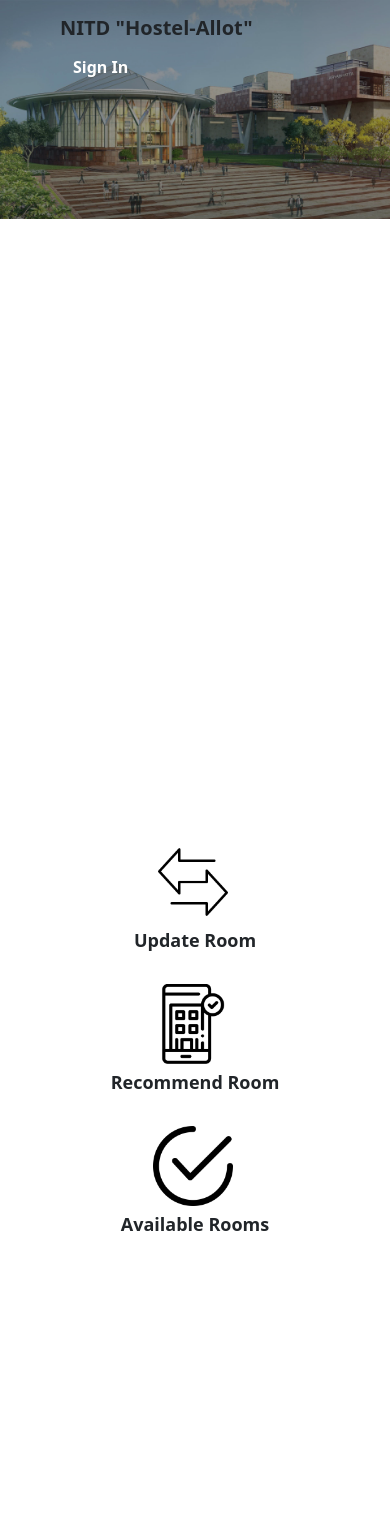
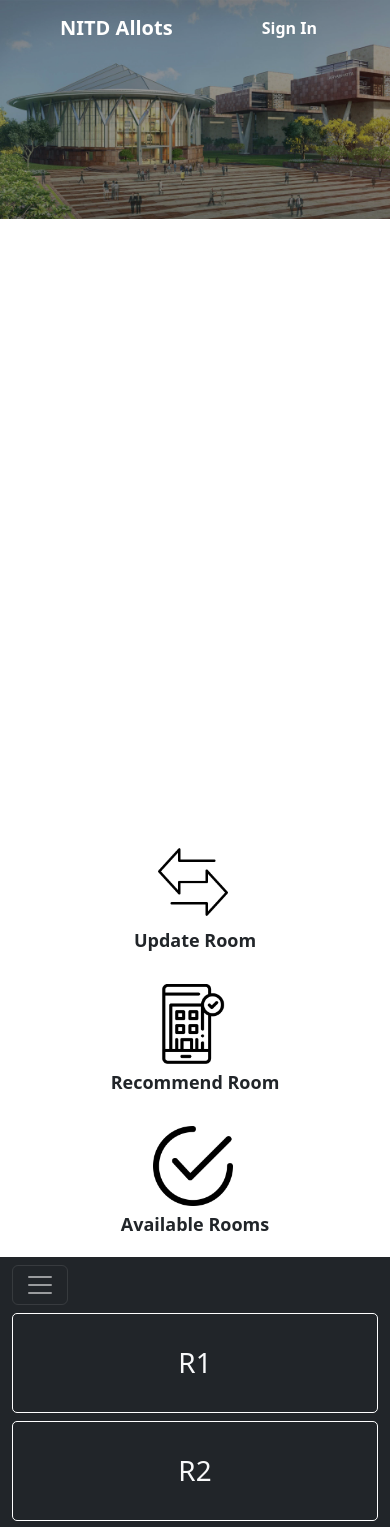
Before and after one commit to ShreyanshRaj22/roomAllot, a React (Create React App) app: page / in a window 390 px wide. Shown: the top 1527 px of the page. Before the commit the page ends 1249 px from the top, so only its background shows below. Built offline with nearby package versions, Linux system fonts and the light colour scheme; the HTML template or start-up script is replaced by a standard one.

Commit message:
Update Room Section

```diff
--- a/src/components/Banner.js
+++ b/src/components/Banner.js
@@ -8,7 +8,7 @@ const Banner = () => {
       <div className="banner-container">
         <img className="banner-image" src={bannerImage} alt="" />
         <div className="centered-text">
-        <h1>Welcome to NIT Delhi </h1>
+        <h1>NITD Accomodations</h1>
       </div>
       </div>
     </div>
--- a/src/components/Navbar.jsx
+++ b/src/components/Navbar.jsx
@@ -1,13 +1,16 @@
 import React from 'react'
 import "./navbar.css"
+import { Link } from "react-router-dom"
 export default function Navbar() {
+  const home="/";
+  const sign="/login"
   return (
     <div>
         <nav className="freenav navbar navbar-expand-lg navbar-light bg-light bg-transparent">
             <div className="container-fluid mx-5">
-                <a className="navbar-brand fw-bold text-dark" href="#">NITD "Hostel-Allot"</a>
+                <Link className="navbar-brand fw-bold text-white" to={home}>NITD Allots</Link>
                 <form className="d-flex">
-                  <button className="btn fw-bold text-white" type="submit">Sign In</button>
+                  <Link className="btn fw-bold text-white" to={sign}>Sign In</Link>
                 </form>
             </div>
         </nav>
--- /dev/null
+++ b/src/components/Update.css
@@ -0,0 +1,4 @@
+.roomClass:hover{
+    background-color: white;
+    color: black;
+}
--- /dev/null
+++ b/src/components/Update.js
@@ -0,0 +1,85 @@
+import React from "react";
+import "./Update.css"
+
+
+
+const Update = () => {
+    const handleClick =(i) => {
+
+    }
+
+  return (
+    <div style={{ marginTop: "2%" }}>
+      <nav className="navbar navbar-expand-lg navbar-dark bg-dark">
+        <div className="container-fluid">
+          <button
+            className="navbar-toggler"
+            type="button"
+            data-bs-toggle="collapse"
+            data-bs-target="#navbarNavDarkDropdown"
+            aria-controls="navbarNavDarkDropdown"
+            aria-expanded="false"
+            aria-label="Toggle navigation"
+          >
+            <span className="navbar-toggler-icon"></span>
+          </button>
+          <div className="collapse navbar-collapse" id="navbarNavDarkDropdown">
+            <ul className="navbar-nav">
+              <li className="nav-item dropdown">
+                <button
+                  className="btn btn-dark dropdown-toggle"
+                  data-bs-toggle="dropdown"
+                  aria-expanded="false"
+                >
+                  Floor
+                </button>
+                <ul className="dropdown-menu dropdown-menu-dark">
+                  <li>Ground Floor</li>
+                  <li>1st Floor</li>
+                  <li>2nd Floor</li>
+                  <li>3rd Floor</li>
+                  <li>4th Floor</li>
+                  <li>5th Floor</li>
+                  <li>6th Floor</li>
+                  <li>7th Floor</li>
+                </ul>
+              </li>
+            </ul>
+          </div>
+        </div>
+      </nav>
+      <div className="bg-dark">
+        <div className="container text-center">
+          <div className="row">
+            {Array.from(Array(12), (e, i) => {
+              return (
+                <div
+                  onClick={handleClick(i)}
+                  className="col-lg-2 col-md-3 col-12 text-light"
+                  key={i + 1}
+                >
+                  <h1 className="roomClass"
+                    style={{
+                      borderRadius: "5px",
+                      borderWidth: "1px",
+                      borderStyle: "solid",
+                      borderColor: "white",
+                      height:"100px",
+                      alignItems:"center",
+                      justifyContent:"center",
+                      display:"flex"
+                    }}
+                  >
+                    R{i + 1}
+                  </h1>
+                </div>
+              );
+            })}
+          </div>
+        </div>
+      </div>
+    </div>
+  );
+};
+
+export default Update;
--- a/src/screens/Home.js
+++ b/src/screens/Home.js
@@ -2,6 +2,7 @@ import React from 'react'
 import Navbar from '../components/Navbar'
 import Banner from '../components/Banner'
 import ButtonContainer from '../components/ButtonContainer'
+import Update from '../components/Update'
 
 const Home = () => {
   return (
@@ -9,6 +10,7 @@ const Home = () => {
         <Navbar />
         <Banner />
         <ButtonContainer />
+        <Update />
     </div>
   )
 }
```
